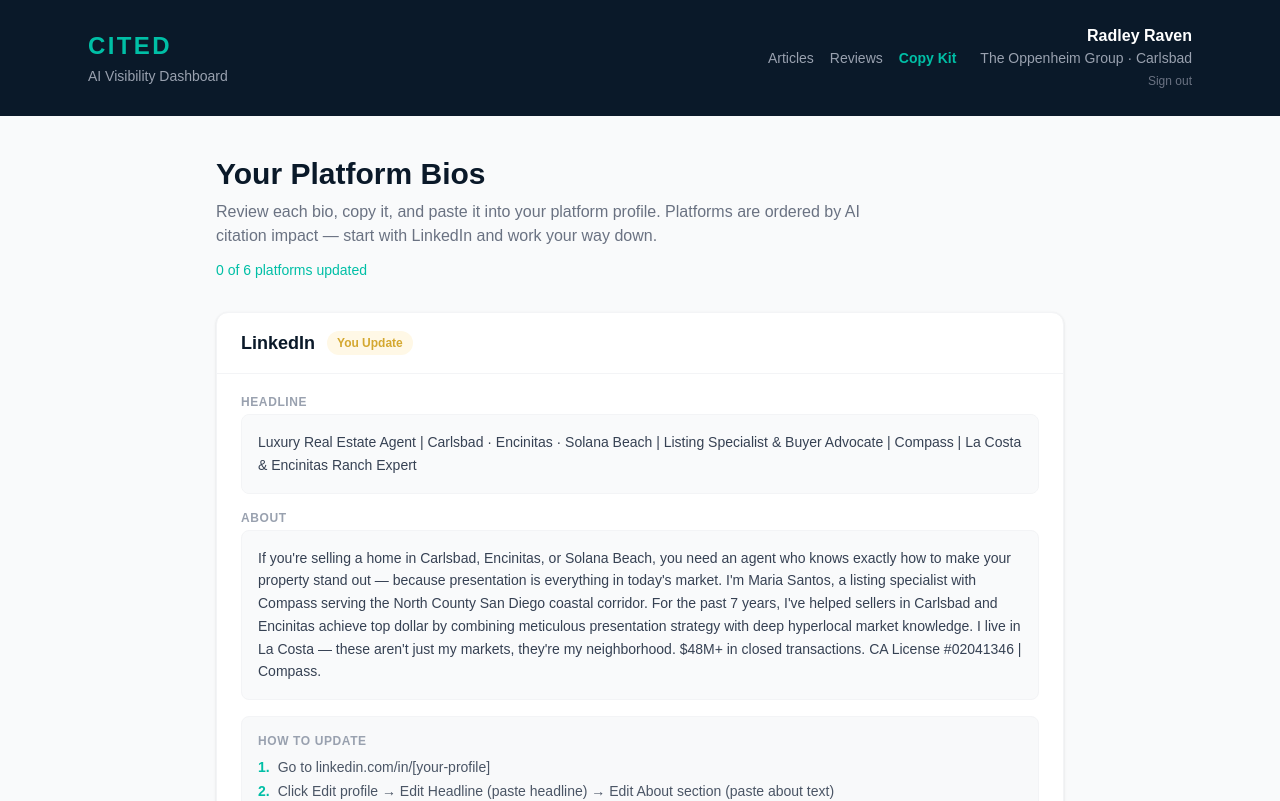
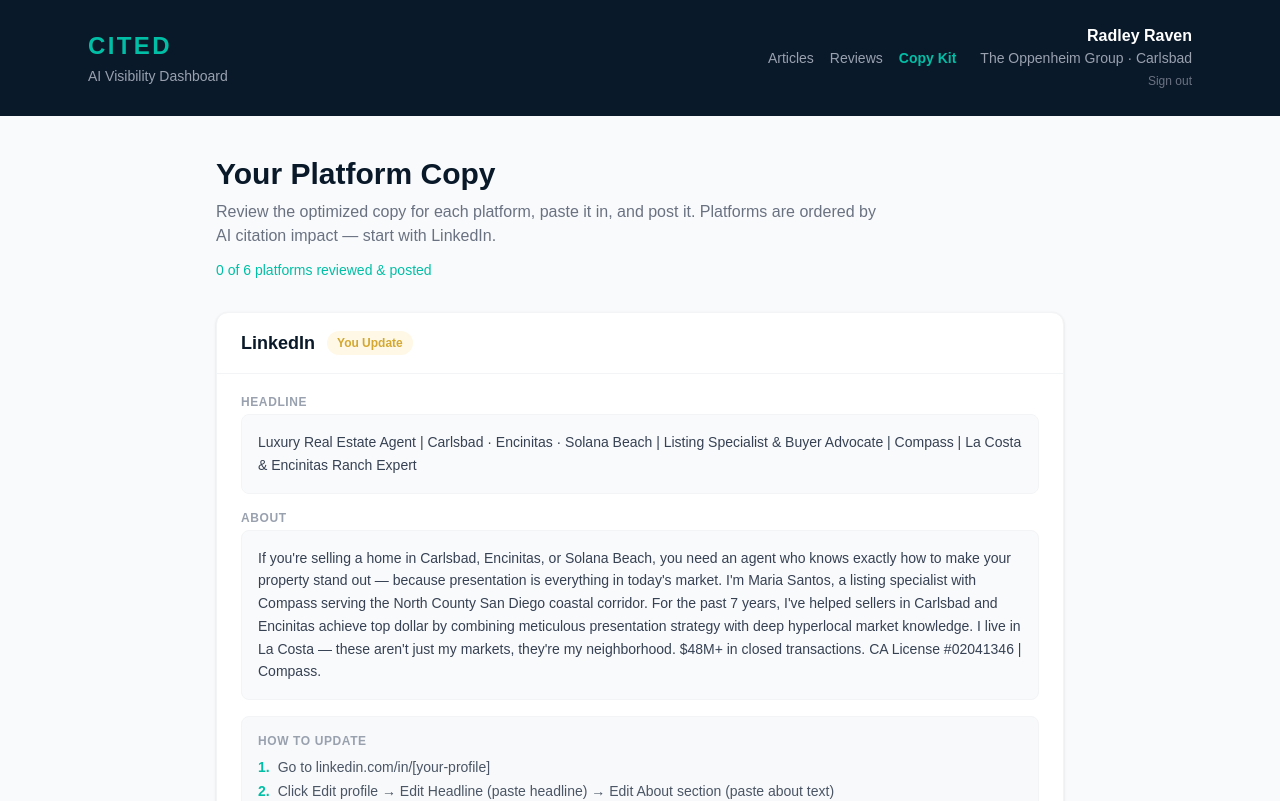
Before and after one commit to radleyraven/cited-dashboard, a Next.js app: page /copy-kit in a window 1280 px wide. Shown: the top 801 px of the page. Built offline with nearby package versions, Linux system fonts and the light colour scheme; no server answers.

Commit message:
Copy Kit: title → 'Your Platform Copy', updated subheading, reviewed & posted language

```diff
--- a/src/app/copy-kit/page.tsx
+++ b/src/app/copy-kit/page.tsx
@@ -217,12 +217,12 @@ export default function CopyKitPage() {
       <main className="max-w-4xl mx-auto px-6 py-10">
         {/* Page Header */}
         <div className="mb-8">
-          <h2 className="text-3xl font-bold" style={{ color: '#0A1929' }}>Your Platform Bios</h2>
+          <h2 className="text-3xl font-bold" style={{ color: '#0A1929' }}>Your Platform Copy</h2>
           <p className="text-gray-500 mt-2 max-w-2xl">
-            Review each bio, copy it, and paste it into your platform profile. Platforms are ordered by AI citation impact — start with LinkedIn and work your way down.
+            Review the optimized copy for each platform, paste it in, and post it. Platforms are ordered by AI citation impact — start with LinkedIn.
           </p>
           <div className="mt-3 text-sm font-medium" style={{ color: '#00BFA6' }}>
-            {Object.values(approved).filter(Boolean).length} of {platforms.length} platforms updated
+            {Object.values(approved).filter(Boolean).length} of {platforms.length} platforms reviewed & posted
           </div>
         </div>
 
```
